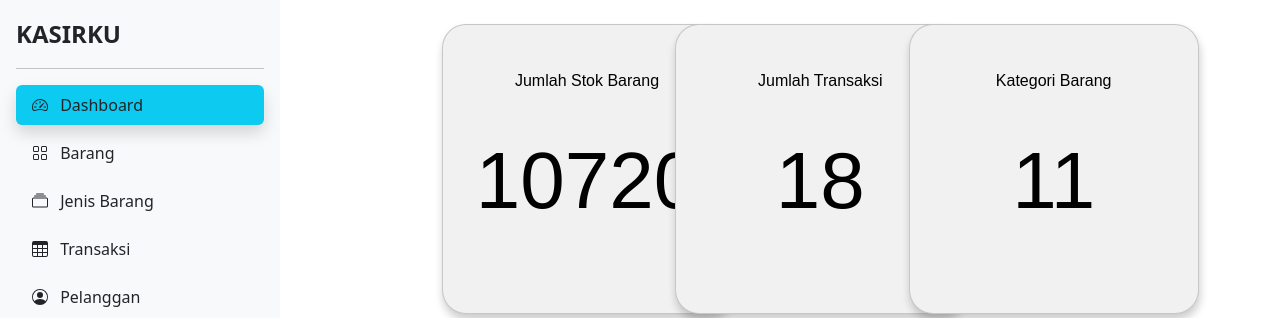
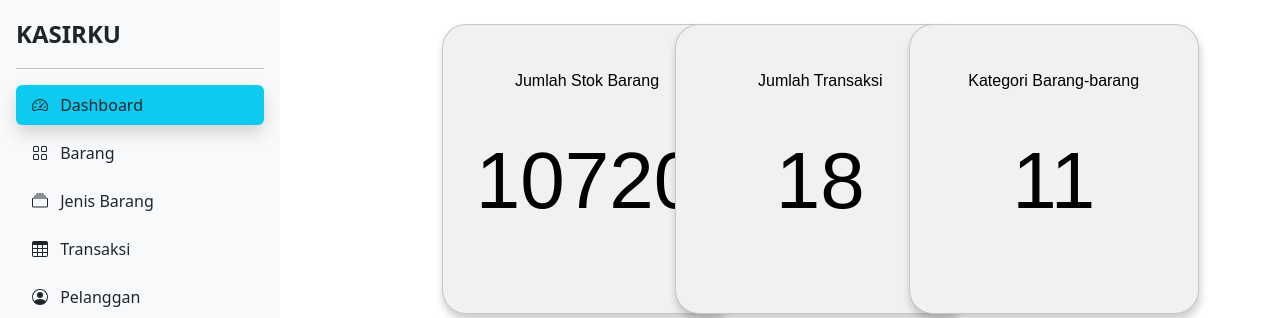
Before and after one commit to Kasirku-MiniProject-PBP/Kasirku, a PHP site: page /view_dashboard.php in a window 1280 px wide. Shown: the top 318 px of the page. Run offline with PHP 8.4, Linux system fonts and the light colour scheme; a user stored in the database is signed in; data comes from the database, SQL or seed files in the repository; some libraries are stand-ins or nearby versions.

Commit message:
cek cek cek

```diff
--- a/view_dashboard.php
+++ b/view_dashboard.php
@@ -150,7 +150,7 @@
               <a href="view_jenis_barang.php">
                 <div class="card">
                   <br>
-                  <p>Kategori Barang</p><br>
+                  <p>Kategori Barang-barang</p><br>
                   <h3><?php echo getSumKategoriBarang() ?></h3>
                 </div>
               </a>
```
